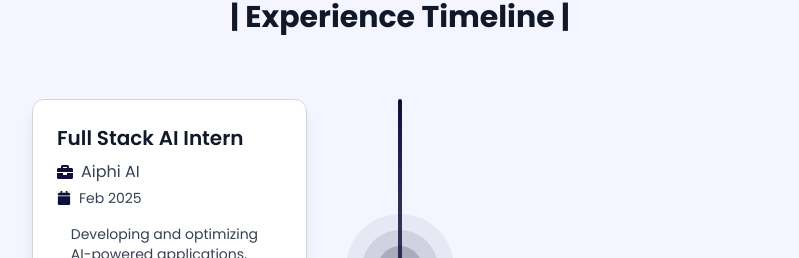
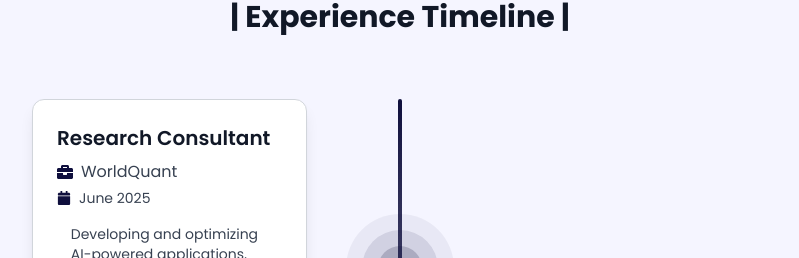
Before and after one commit to Amank1412/Portfolio, a Next.js app: page /about in a window 1280 px wide. Shown: the part 778-1036 px from the top of the page, without its empty margins (240-1039 px from the left). Built offline with nearby package versions, Linux system fonts and the light colour scheme; a web font is replaced by a local one.

Commit message:
update files

```diff
--- a/src/components/contact.tsx
+++ b/src/components/contact.tsx
@@ -24,7 +24,7 @@ const ContactMe: React.FC = () => {
   const processCommand = () => {
     const addRegex = /^git add \. "(.*)"$/;
     const commitRegex = /^git commit -m "(.*)"$/;
-    const pushRegex = /^git push origin adityajha2005$/;
+    const pushRegex = /^git push origin Amank1412$/;
 
     if (addRegex.test(command)) {
       const message = addRegex.exec(command)?.[1] || '';
--- a/src/components/copycmd.tsx
+++ b/src/components/copycmd.tsx
@@ -6,7 +6,7 @@ import { toast } from "./ui/use-toast";
 const CopyCmd = () => {
     const [copied, setCopied] = useState(false);
     const handleCopyToClipboard = () => {
-        const textToCopy = "npx aditya";
+        const textToCopy = "npx Aman";
         navigator.clipboard
             .writeText(textToCopy)
             .then(() => {
@@ -32,7 +32,7 @@ const CopyCmd = () => {
     return (
         <div onClick={handleCopyToClipboard} className="homepagecontactbtn">
             {copied ? <ClipboardCheck /> : <Clipboard />}
-            npx adityajha2005
+            npx Amank1412
         </div>
     );
 };
--- a/src/components/dock.tsx
+++ b/src/components/dock.tsx
@@ -7,22 +7,22 @@ export function DockDemo() {
   return (
     <Dock className="mt-4 -ml-2">
       <DockIcon>
-        <a href="mailto:2005akjha@gmail.com" target="_blank">
+        <a href="mailto:amankumarr7390@gmail.com" target="_blank">
           <Icons.Gmail className="h-8 w-8" />
         </a>
       </DockIcon>
       <DockIcon>
-        <a href="https://github.com/adityajha2005" target="_blank">
+        <a href="https://github.com/Amank1412" target="_blank">
           <Icons.gitHub className="h-8 w-8" />
         </a>
       </DockIcon>
       <DockIcon>
-        <a href="https://www.linkedin.com/in/aditya-jha-654800280/" target="_blank">
+        <a href="https://www.linkedin.com/in/Amank1412/" target="_blank">
           <Icons.linkedin className="h-8 w-8" />
         </a>
       </DockIcon>
       <DockIcon>
-        <a href="https://x.com/adxtya_jha" target="_blank">
+        <a href="https://x.com/Amank1412" target="_blank">
           <Icons.twitte className="h-8 w-8" />
         </a>
       </DockIcon>
--- a/src/components/experience.tsx
+++ b/src/components/experience.tsx
@@ -13,9 +13,9 @@ interface ExperienceItem {
 
 const experiences: ExperienceItem[] = [
     {
-        title: "Full Stack AI Intern",
-        company: "Aiphi AI",
-        period: "Feb 2025",
+        title: "Research Consultant",
+        company: "WorldQuant",
+        period: "June 2025",
         description: [
             "Developing and optimizing AI-powered applications, integrating machine learning models into full-stack systems",
             "Collaborating with cross-functional teams to enhance AI solutions for real-world applications.",
```
